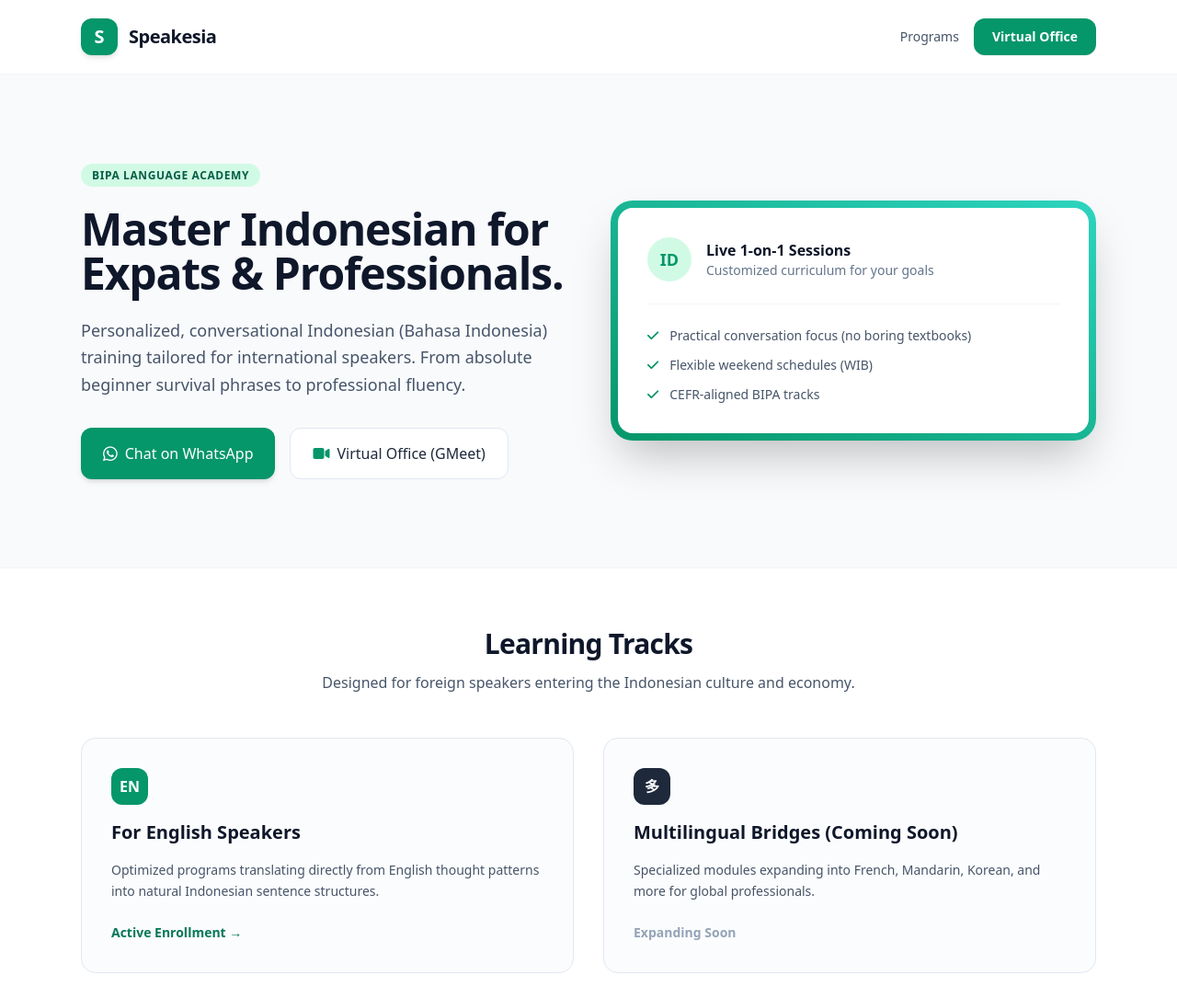
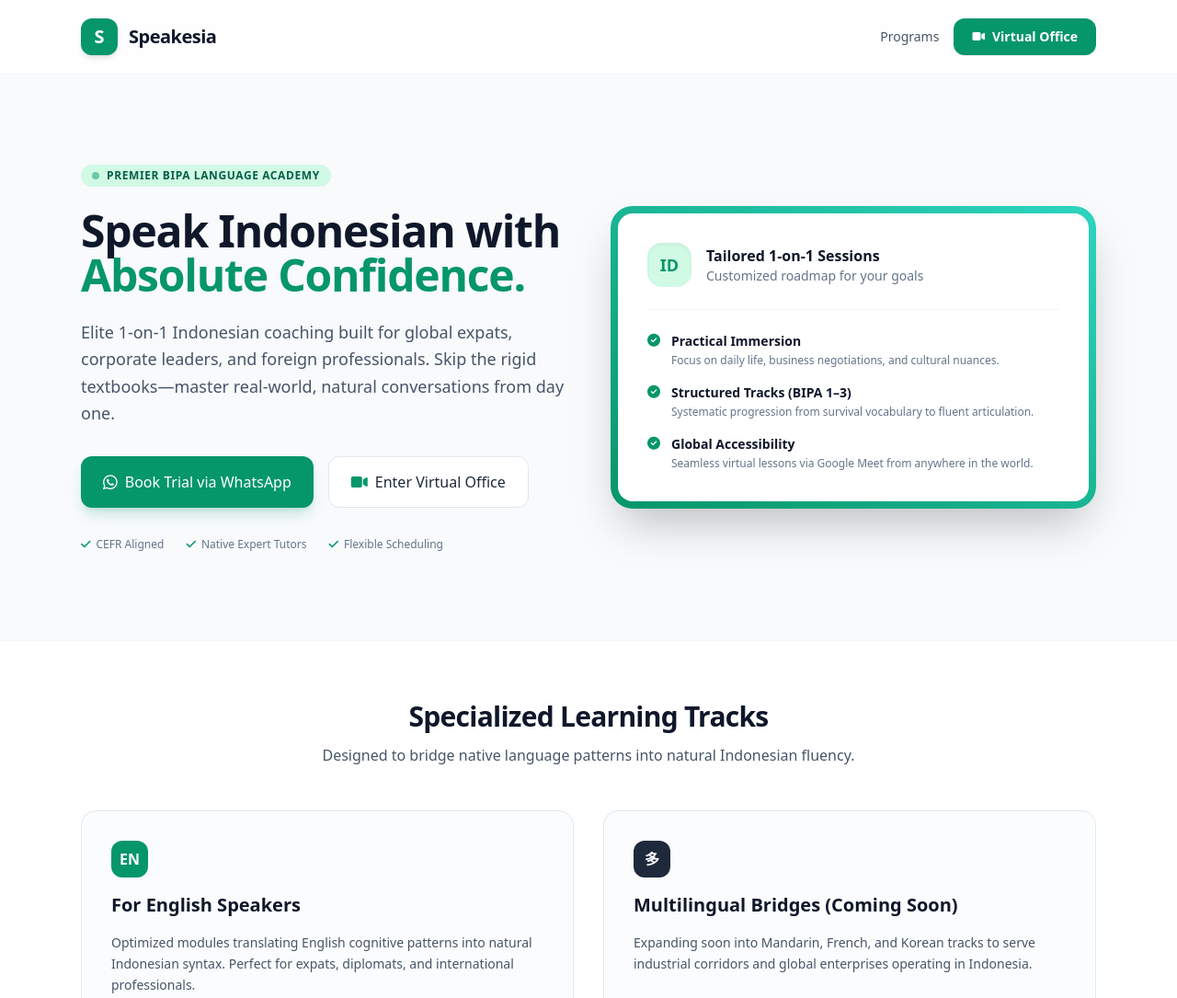
Before and after one commit to maximilliankenastarmidish/speakesia, a plain HTML site: page index.html in a window 1280 px wide. Shown: the top 1085 px of the page at 92% size. Drawn offline with nearby package versions, Linux system fonts and the light colour scheme.

Commit message:
Update index.html

```diff
--- a/index.html
+++ b/index.html
@@ -3,7 +3,7 @@
 <head>
     <meta charset="UTF-8">
     <meta name="viewport" content="width=device-width, initial-scale=1.0">
-    <title>Speakesia | Master Indonesian with Confidence</title>
+    <title>Speakesia | Elite BIPA Academy for Expats & Professionals</title>
     <!-- Tailwind CSS CDN for modern styling -->
     <script src="https://cdn.tailwindcss.com"></script>
     <link rel="stylesheet" href="https://cdnjs.cloudflare.com/ajax/libs/font-awesome/6.4.0/css/all.min.css">
@@ -11,7 +11,7 @@
 <body class="bg-slate-50 text-slate-800 font-sans antialiased">
 
     <!-- Header / Navbar -->
-    <header class="bg-white border-b border-slate-100 sticky top-0 z-50">
+    <header class="bg-white/80 backdrop-blur-md border-b border-slate-100 sticky top-0 z-50">
         <div class="max-w-6xl mx-auto px-6 h-20 flex items-center justify-between">
             <div class="flex items-center space-x-3">
                 <div class="bg-emerald-600 text-white w-10 h-10 rounded-xl flex items-center justify-center font-bold text-xl shadow-md">S</div>
@@ -19,7 +19,10 @@
             </div>
             <div class="flex items-center space-x-4">
                 <a href="#programs" class="hidden sm:inline-flex text-sm font-medium text-slate-600 hover:text-emerald-600 transition">Programs</a>
-                <a href="https://meet.google.com/kaz-dasi-hcc" target="_blank" class="bg-emerald-600 hover:bg-emerald-700 text-white text-sm font-semibold px-5 py-2.5 rounded-xl shadow-sm transition">Virtual Office</a>
+                <a href="https://meet.google.com/kaz-dasi-hcc" target="_blank" class="bg-emerald-600 hover:bg-emerald-700 text-white text-sm font-semibold px-5 py-2.5 rounded-xl shadow-sm transition flex items-center space-x-2">
+                    <i class="fa-solid fa-video text-xs"></i>
+                    <span>Virtual Office</span>
+                </a>
             </div>
         </div>
     </header>
@@ -27,49 +30,66 @@
     <!-- Hero Section -->
     <section class="max-w-6xl mx-auto px-6 py-16 md:py-24 grid md:grid-cols-2 gap-12 items-center">
         <div class="space-y-6">
-            <span class="bg-emerald-100 text-emerald-800 text-xs font-semibold px-3 py-1 rounded-full uppercase tracking-wider">BIPA Language Academy</span>
+            <div class="inline-flex items-center space-x-2 bg-emerald-100 text-emerald-800 text-xs font-semibold px-3 py-1 rounded-full uppercase tracking-wider">
+                <span class="w-2 h-2 rounded-full bg-emerald-600 animate-pulse"></span>
+                <span>Premier BIPA Language Academy</span>
+            </div>
             <h1 class="text-4xl md:text-5xl font-extrabold tracking-tight text-slate-900 leading-tight">
-                Master Indonesian for Expats & Professionals.
+                Speak Indonesian with <span class="text-emerald-600">Absolute Confidence.</span>
             </h1>
             <p class="text-lg text-slate-600 leading-relaxed">
-                Personalized, conversational Indonesian (Bahasa Indonesia) training tailored for international speakers. From absolute beginner survival phrases to professional fluency.
+                Elite 1-on-1 Indonesian coaching built for global expats, corporate leaders, and foreign professionals. Skip the rigid textbooks—master real-world, natural conversations from day one.
             </p>
             <div class="flex flex-col sm:flex-row space-y-3 sm:space-y-0 sm:space-x-4 pt-2">
-                <!-- WhatsApp Link Fully Restored -->
-                <a href="https://wa.me/62816521252?text=Hello%20Speakesia,%20I%20want%20to%20learn%20Indonesian!" target="_blank" class="bg-emerald-600 hover:bg-emerald-700 text-white font-medium px-6 py-3.5 rounded-xl text-center shadow-md flex items-center justify-center space-x-2 transition">
+                <!-- WhatsApp CTA -->
+                <a href="https://wa.me/62816521252?text=Hello%20Speakesia,%20I%20want%20to%20learn%20Indonesian!" target="_blank" class="bg-emerald-600 hover:bg-emerald-700 text-white font-medium px-6 py-3.5 rounded-xl text-center shadow-lg shadow-emerald-600/20 flex items-center justify-center space-x-2 transition transform hover:-translate-y-0.5">
                     <i class="fa-brands fa-whatsapp text-lg"></i>
-                    <span>Chat on WhatsApp</span>
+                    <span>Book Trial via WhatsApp</span>
                 </a>
-                <!-- Virtual Office GMeet Link -->
+                <!-- Virtual Office CTA -->
                 <a href="https://meet.google.com/kaz-dasi-hcc" target="_blank" class="bg-white hover:bg-slate-100 text-slate-800 border border-slate-200 font-medium px-6 py-3.5 rounded-xl text-center flex items-center justify-center space-x-2 transition">
                     <i class="fa-solid fa-video text-emerald-600"></i>
-                    <span>Virtual Office (GMeet)</span>
+                    <span>Enter Virtual Office</span>
                 </a>
+            </div>
+            <div class="flex items-center space-x-6 text-xs text-slate-500 pt-2">
+                <div class="flex items-center space-x-1.5"><i class="fa-solid fa-check text-emerald-600"></i><span>CEFR Aligned</span></div>
+                <div class="flex items-center space-x-1.5"><i class="fa-solid fa-check text-emerald-600"></i><span>Native Expert Tutors</span></div>
+                <div class="flex items-center space-x-1.5"><i class="fa-solid fa-check text-emerald-600"></i><span>Flexible Scheduling</span></div>
             </div>
         </div>
         <div class="relative">
             <div class="bg-gradient-to-tr from-emerald-600 to-teal-400 rounded-3xl p-2 shadow-2xl">
                 <div class="bg-white rounded-2xl p-8 space-y-6">
                     <div class="flex items-center space-x-4">
-                        <div class="w-12 h-12 bg-emerald-100 rounded-full flex items-center justify-center text-emerald-600 font-bold text-lg">ID</div>
+                        <div class="w-12 h-12 bg-emerald-100 rounded-2xl flex items-center justify-center text-emerald-600 font-extrabold text-lg shadow-inner">ID</div>
                         <div>
-                            <h3 class="font-bold text-slate-900">Live 1-on-1 Sessions</h3>
-                            <p class="text-sm text-slate-500">Customized curriculum for your goals</p>
+                            <h3 class="font-bold text-slate-900">Tailored 1-on-1 Sessions</h3>
+                            <p class="text-sm text-slate-500">Customized roadmap for your goals</p>
                         </div>
                     </div>
                     <hr class="border-slate-100">
-                    <div class="space-y-3 text-sm text-slate-600">
-                        <div class="flex items-center space-x-3">
-                            <i class="fa-solid fa-check text-emerald-600"></i>
-                            <span>Practical conversation focus (no boring textbooks)</span>
+                    <div class="space-y-4 text-sm text-slate-600">
+                        <div class="flex items-start space-x-3">
+                            <i class="fa-solid fa-circle-check text-emerald-600 mt-0.5"></i>
+                            <div>
+                                <span class="font-semibold text-slate-900 block">Practical Immersion</span>
+                                <span class="text-xs text-slate-500">Focus on daily life, business negotiations, and cultural nuances.</span>
+                            </div>
                         </div>
-                        <div class="flex items-center space-x-3">
-                            <i class="fa-solid fa-check text-emerald-600"></i>
-                            <span>Flexible weekend schedules (WIB)</span>
+                        <div class="flex items-start space-x-3">
+                            <i class="fa-solid fa-circle-check text-emerald-600 mt-0.5"></i>
+                            <div>
+                                <span class="font-semibold text-slate-900 block">Structured Tracks (BIPA 1–3)</span>
+                                <span class="text-xs text-slate-500">Systematic progression from survival vocabulary to fluent articulation.</span>
+                            </div>
                         </div>
-                        <div class="flex items-center space-x-3">
-                            <i class="fa-solid fa-check text-emerald-600"></i>
-                            <span>CEFR-aligned BIPA tracks</span>
+                        <div class="flex items-start space-x-3">
+                            <i class="fa-solid fa-circle-check text-emerald-600 mt-0.5"></i>
+                            <div>
+                                <span class="font-semibold text-slate-900 block">Global Accessibility</span>
+                                <span class="text-xs text-slate-500">Seamless virtual lessons via Google Meet from anywhere in the world.</span>
+                            </div>
                         </div>
                     </div>
                 </div>
@@ -81,8 +101,8 @@
     <section id="programs" class="bg-white py-16 border-y border-slate-100">
         <div class="max-w-6xl mx-auto px-6 space-y-12">
             <div class="text-center max-w-2xl mx-auto space-y-3">
-                <h2 class="text-3xl font-bold tracking-tight text-slate-900">Learning Tracks</h2>
-                <p class="text-slate-600">Designed for foreign speakers entering the Indonesian culture and economy.</p>
+                <h2 class="text-3xl font-bold tracking-tight text-slate-900">Specialized Learning Tracks</h2>
+                <p class="text-slate-600">Designed to bridge native language patterns into natural Indonesian fluency.</p>
             </div>
             <div class="grid md:grid-cols-2 gap-8">
                 <!-- Track 1 -->
@@ -90,7 +110,7 @@
                     <div class="w-10 h-10 bg-emerald-600 text-white rounded-xl flex items-center justify-center font-bold">EN</div>
                     <h3 class="text-xl font-bold text-slate-900">For English Speakers</h3>
                     <p class="text-slate-600 text-sm leading-relaxed">
-                        Optimized programs translating directly from English thought patterns into natural Indonesian sentence structures.
+                        Optimized modules translating English cognitive patterns into natural Indonesian syntax. Perfect for expats, diplomats, and international professionals.
                     </p>
                     <span class="inline-block text-emerald-700 font-semibold text-sm pt-2">Active Enrollment →</span>
                 </div>
@@ -99,7 +119,7 @@
                     <div class="w-10 h-10 bg-slate-800 text-white rounded-xl flex items-center justify-center font-bold">多</div>
                     <h3 class="text-xl font-bold text-slate-900">Multilingual Bridges (Coming Soon)</h3>
                     <p class="text-slate-600 text-sm leading-relaxed">
-                        Specialized modules expanding into French, Mandarin, Korean, and more for global professionals.
+                        Expanding soon into Mandarin, French, and Korean tracks to serve industrial corridors and global enterprises operating in Indonesia.
                     </p>
                     <span class="inline-block text-slate-400 font-semibold text-sm pt-2">Expanding Soon</span>
                 </div>
@@ -114,7 +134,7 @@
                 <div class="bg-emerald-600 text-white w-8 h-8 rounded-lg flex items-center justify-center font-bold">S</div>
                 <span class="text-white font-bold tracking-tight">Speakesia Academy</span>
             </div>
-            <p class="text-xs">&copy; 2026 Speakesia. All rights reserved.</p>
+            <p class="text-xs">&copy; 2026 Speakesia. All rights reserved. Built for global connectivity.</p>
         </div>
     </footer>
 
```
